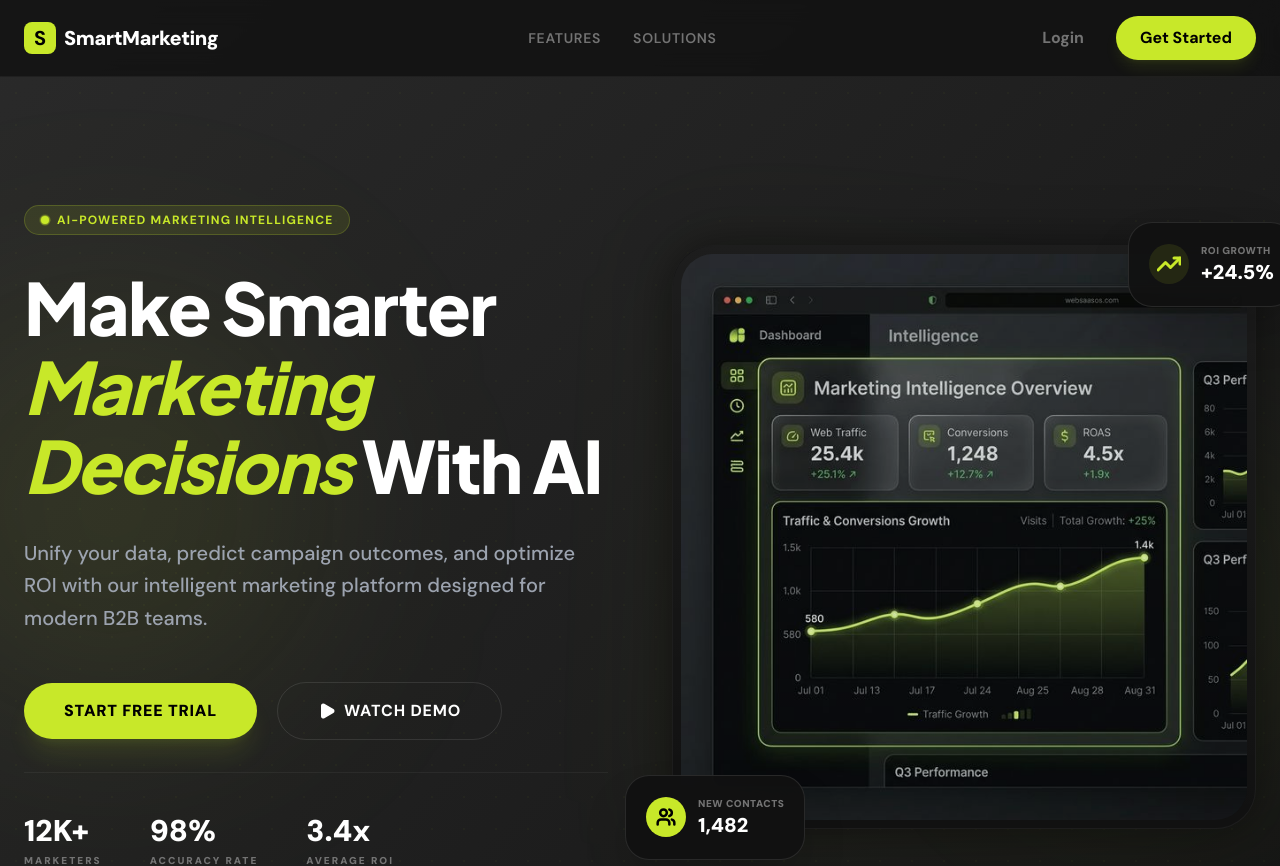
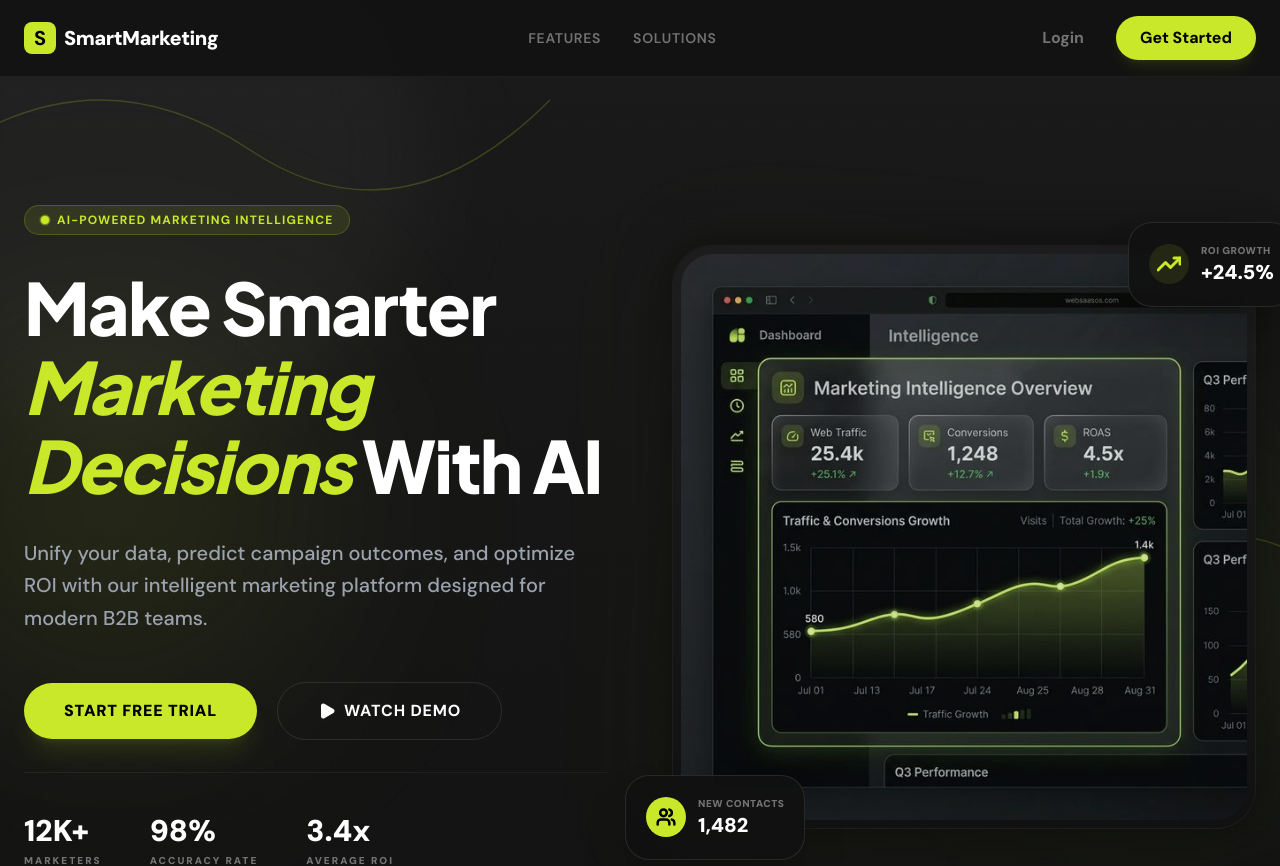
Before and after one commit to elhidarinouhayla/smart-marketing-frontend, a Next.js app: page / in a window 1280 px wide. Shown: the top 866 px of the page. Built offline with nearby package versions, Linux system fonts and the light colour scheme.

Commit message:
UI: replicate exact background from image with abstract blobs and wavy lime lines

```diff
--- a/app/page.tsx
+++ b/app/page.tsx
@@ -7,13 +7,48 @@ import Footer from "@/components/Footer";
 
 export default function Home() {
   return (
-    <main className="min-h-screen" style={{ background: 'linear-gradient(135deg, #2a2a2a 0%, #000000 100%)' }}>
+    <main className="min-h-screen relative overflow-hidden bg-black">
+      {/* Background blobs and lines to match the image exactly */}
+
+      {/* Top Left Grey Blob */}
+      <div className="absolute -top-20 -left-20 w-[40vw] h-[40vw] bg-[#2d2d2d] rounded-[40%_60%_70%_30%_/_40%_50%_60%_50%] z-0 opacity-40 blur-2xl" />
+
+      {/* Bottom Right Subtle Glow */}
+      <div className="absolute bottom-0 right-0 w-[50vw] h-[50vw] bg-gradient-to-tr from-[#1a1a1a] to-transparent z-0 opacity-30" />
+
+      {/* Wavy Lime Lines via SVG */}
+      <svg className="absolute top-0 left-0 w-full h-full pointer-events-none z-0 opacity-20" preserveAspectRatio="none">
+        <path
+          d="M -50 150 Q 100 50 250 150 Q 400 250 550 100"
+          stroke="#c8e829"
+          strokeWidth="1.5"
+          fill="none"
+          className="animate-pulse"
+        />
+        <path
+          d="M 800 600 Q 950 750 1100 600 Q 1250 450 1400 650"
+          stroke="#c8e829"
+          strokeWidth="1.5"
+          fill="none"
+          className="animate-pulse"
+        />
+      </svg>
+
+      <div className="relative z-10">
         <Navbar />
         <Hero />
         <TrustedBy />
         <Features />
         <Testimonials />
         <Footer />
+      </div>
+
+      <style jsx>{`
+        main {
+          background-color: #000000;
+          background-image: linear-gradient(180deg, #1a1a1a 0%, #000000 100%);
+        }
+      `}</style>
     </main>
   );
 }
```
Lines whose indentation alone changed are shown as unchanged.
